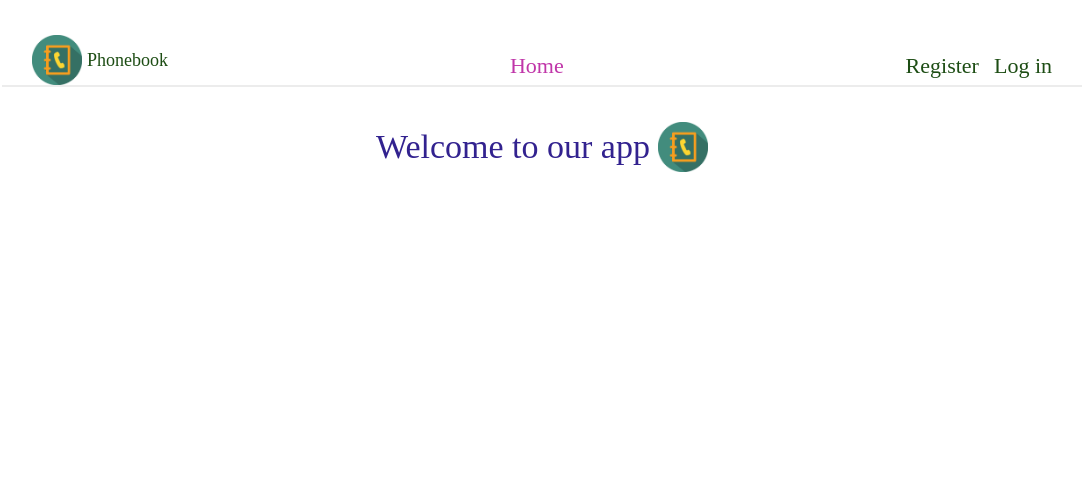
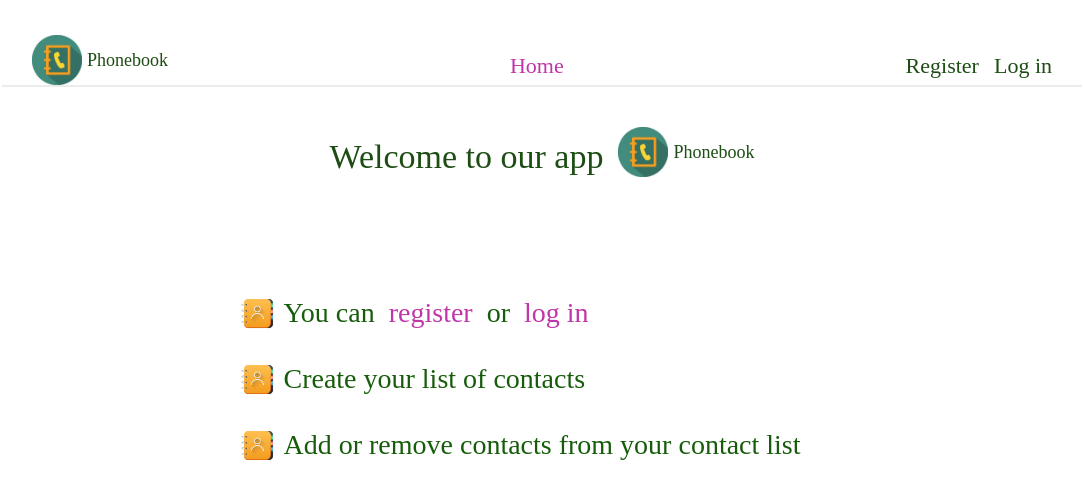
Before and after one commit to Vladomira/goit-react-hw-08-phonebook, a React (Create React App) app: page / in a window 1280 px wide. Shown: the top 498 px of the page, without its empty margins (98-1181 px from the left). Built offline with nearby package versions, Linux system fonts and the light colour scheme.

Commit message:
corrects styles

```diff
--- a/src/components/ContactForm/ContactForm.js
+++ b/src/components/ContactForm/ContactForm.js
@@ -115,15 +115,14 @@ function ContactForm() {
           </div>
         </div>
         <div>
-          <Button
-            variant="outline-danger"
+          <button
             className="form__btn"
             color="primary"
             type="submit"
             disabled={!number || !name}
           >
             Add contact
-          </Button>
+          </button>
         </div>
       </form>
       <ToastContainer
--- a/src/components/Views/HomeView.js
+++ b/src/components/Views/HomeView.js
@@ -1,13 +1,43 @@
 import React from "react";
+// import { ListGroup } from "react-bootstrap";
 import Picture from "../images/phone.png";
 const img = Picture;
 
 const HomeView = () => (
   <>
     <div className="header__box">
-      <h1 className="header">Welcome to our app</h1>
-      <img src={img} alt="" className="header__img" />
-    </div>{" "}
+      <div className="logo__box">
+        <h1 className="header">Welcome to our app</h1>
+        <img className="logo__img header__logo" src={img} alt="" />
+        <p className="logo__text">Phonebook </p>
+      </div>
+      <ul className="home__list">
+        <li className="home__item list">
+          <p className="home__paragraph">
+            You can &nbsp;
+            <a href="/register" className="home__link link">
+              register
+            </a>
+            &nbsp; or &nbsp;
+            <a href="/login" className="home__link link">
+              log in
+            </a>
+          </p>
+        </li>
+        <li className="home__item list">
+          <p className="home__paragraph">
+            Create your list of contacts
+            {/* <span className="logo__text">Phonebook</span> */}
+          </p>
+        </li>
+        <li className="home__item list">
+          <p className="home__paragraph">
+            Add or remove contacts from your contact list
+            {/* <span className="logo__text">Phonebook</span> */}
+          </p>
+        </li>
+      </ul>
+    </div>
     {/* <p>You can create your own list for contacts</p> */}
   </>
 );
--- a/src/styles/AppBar.scss
+++ b/src/styles/AppBar.scss
@@ -15,14 +15,12 @@
   &__item--entering {
     text-decoration: none;
     padding-top: 10px;
-    // padding-bottom: 53x;
     font-weight: 500;
     font-size: 22px;
-    // color: #32228f;
     color: #1d4d14;
 
     &:hover {
-      color: #c036a9;
+      color: #bb19a0;
     }
   }
   &__item--active {
--- a/src/styles/Common.scss
+++ b/src/styles/Common.scss
@@ -1,6 +1,6 @@
 .link {
   text-decoration: none;
-  display: block;
+  // display: block;
 }
 
 .list {
--- a/src/styles/Container.scss
+++ b/src/styles/Container.scss
@@ -12,18 +12,3 @@ body {
     Ubuntu, Cantarell, "Open Sans", "Helvetica Neue", sans-serif;
   // background: #ffcfc6;
 }
-.header {
-  margin: 30px 8px 30px 0px;
-  font-size: 34px;
-  color: #32228f;
-
-  &__img {
-    width: 50px;
-  }
-  &__box {
-    display: flex;
-    align-items: center;
-    justify-content: center;
-    margin-top: 10px;
-  }
-}
--- a/src/styles/Form.scss
+++ b/src/styles/Form.scss
@@ -38,13 +38,22 @@
     font-size: 23px;
     font-weight: 700;
     scale: 1;
-
+    transition: transform 200ms cubic-bezier(0.17, 0.67, 0.83, 0.67),
+      box-shadow 200ms cubic-bezier(0.17, 0.67, 0.83, 0.67),
+      color 200ms cubic-bezier(0.17, 0.67, 0.83, 0.67),
+      background-color 200ms cubic-bezier(0.17, 0.67, 0.83, 0.67);
+    &:hover,
     &:focus {
       transform: scale(1.075);
       border-color: transparent;
       box-shadow: 4px 4px 10px 0px rgba(34, 60, 80, 0.2);
       background-color: #8d125a;
       color: #e4988b;
+    }
+    &:disabled {
+      border: 1px solid #496644;
+      background-color: #cccccc;
+      color: #496644;
     }
   }
 }
@@ -68,7 +77,6 @@
 
 .form__contacts {
   display: flex;
-  // align-items: center;
   justify-content: center;
 
   &--header {
--- /dev/null
+++ b/src/styles/Home.scss
@@ -0,0 +1,49 @@
+.header {
+  margin: 40px 15px 30px 0px;
+  font-size: 34px;
+  color: #1d4d14;
+
+  &__img {
+    width: 50px;
+  }
+  &__box {
+    display: flex;
+    align-items: center;
+    flex-direction: column;
+    margin-top: 10px;
+  }
+}
+.home {
+  &__list {
+    display: flex;
+    flex-direction: column;
+    text-decoration: none;
+
+    margin-top: 60px;
+  }
+  &__item::before {
+    content: "";
+    display: inline-block;
+    width: 35px;
+    height: 35px;
+    background-image: url("../components/images/phonebook.png");
+    background-size: contain;
+    background-repeat: no-repeat;
+    margin-left: -42px;
+    margin-bottom: -46px;
+  }
+  &__link {
+    color: #c036a9;
+    transition: color 200ms cubic-bezier(0.37, 0.18, 0.77, 0.32);
+
+    &:hover,
+    &:focus {
+      color: #e99516;
+    }
+  }
+  &__paragraph {
+    font-size: 28px;
+    font-weight: 500;
+    color: #165c0a;
+  }
+}
--- a/src/styles/index.scss
+++ b/src/styles/index.scss
@@ -7,3 +7,4 @@
 @import "./UserMenu.scss";
 @import "./Common.scss";
 @import "./Form.scss";
+@import "./Home.scss";
```
Also changed, not shown: src/components/images/round-pink.png (added).
